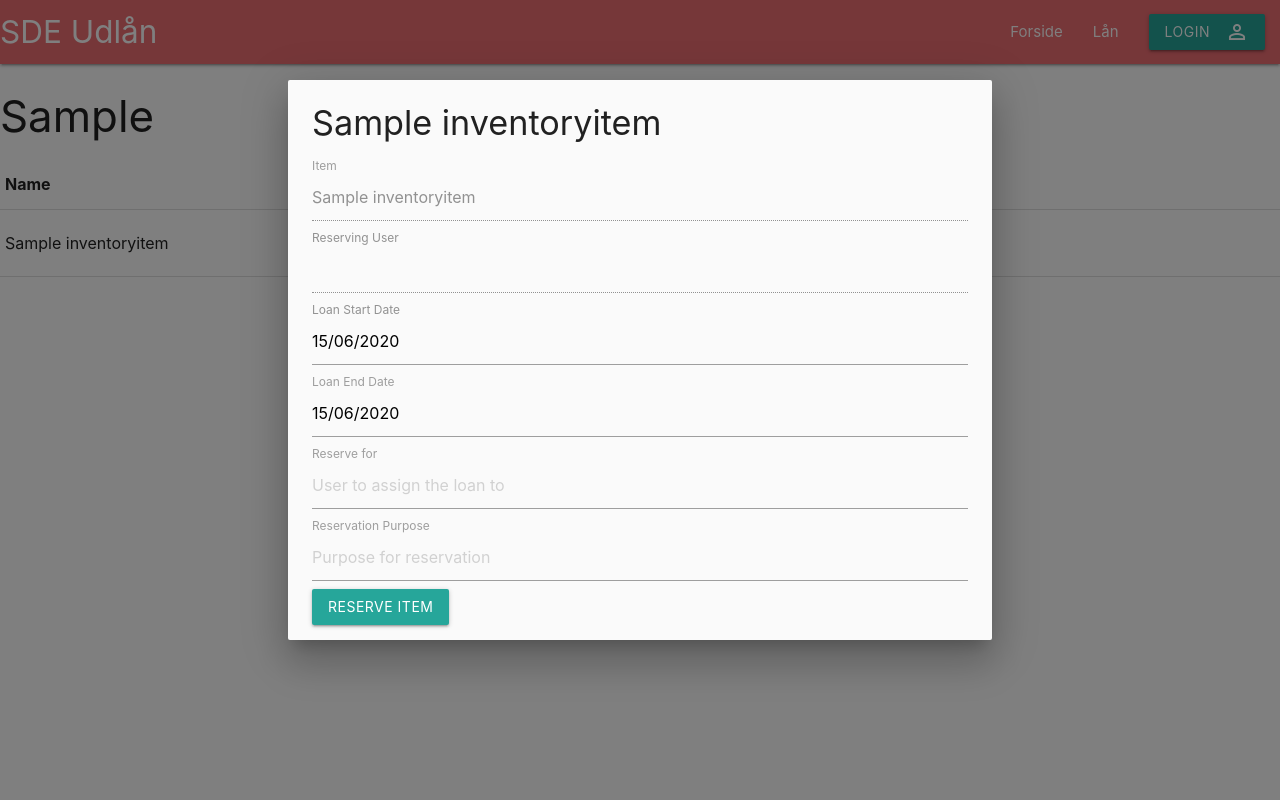
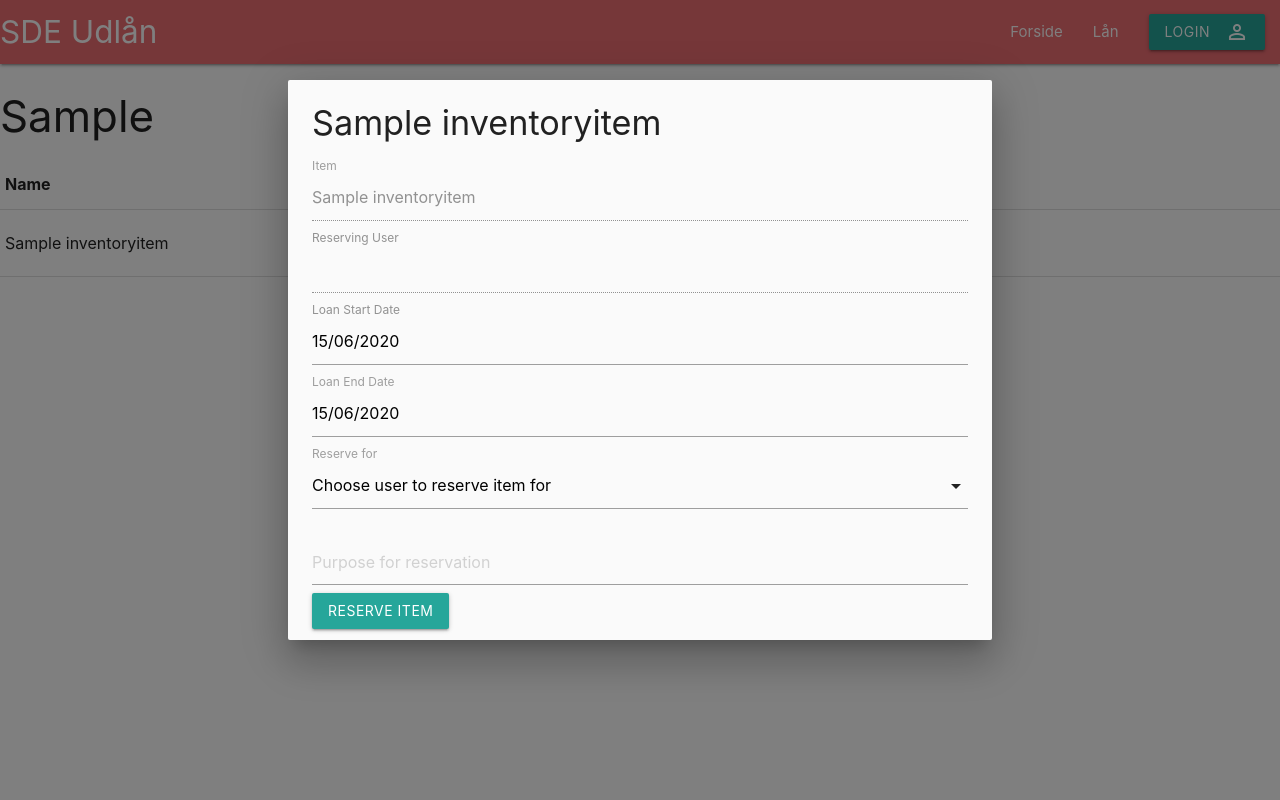
Before and after one commit to bULLETHELL/sde-datacenter-leasing-system, a Django app: page /reserve/ in a window 1280 px wide, after a click on "RESERVE ITEM". Run offline with Django 3.2, Linux system fonts and the light colour scheme; tables that the repository leaves empty hold one stand-in row (values such as "Sample post").

Commit message:
Select in reservation

```diff
--- a/mysite/main/templates/main/lease.html
+++ b/mysite/main/templates/main/lease.html
@@ -23,7 +23,6 @@
                 {% if itemType == ESXI %}
                 <!-- Modal Trigger -->
                 <td><button data-target="#{{item.id}} + VM" class="btn modal-trigger">VM's</button></td>
-
                 <!-- Modal Structure -->
                 <div id="{{item.id}} + VM" class="modal">
                     <div class="modal-content">
--- a/mysite/main/templates/main/reservation.html
+++ b/mysite/main/templates/main/reservation.html
@@ -42,19 +42,24 @@
             <div id="{{item.itemName}}{{item.id}}" class="modal">
                 <div class="modal-content">
                     <h4>{{item.itemName}}</h4>
-                    <form method="POST" action="/reservation_request/">
+                    <form method="POST" action="/reservation_request/" id="reserveForm">
                         {% csrf_token %}
                         <input type="hidden" name="itemID" value="{{item.id}}">
                         <label>Item</label><br>
                         <input type="text" name="itemName" value="{{item.itemName}}" readonly="readonly">
                         <label>Reserving User</label><br>
-                        <input type="text" name="reservingUser" value="{{user.username}}" readonly="readonly">
+                        <input type="text" name="reservingUser" value="{{curUser.username}}" readonly="readonly">
                         <label>Loan Start Date</label><br>
                         <input type="text" class="datepicker" name="reservationStartDate" value="{{datetoday}}">
                         <label>Loan End Date</label><br>
                         <input type="text" class="datepicker" name="reservationEndDate" value="{{datetoday}}">
                         <label>Reserve for</label><br>
-                        <input type="text" name="reservedFor" placeholder="User to assign the loan to">
+                        <select class="input-field col s12" name="reservedFor" form="reserveForm">
+                            <option value="" disabled selected>Choose user to reserve item for</option>
+                            {% for user in users %}
+                            <option value="{{user.username}}">{{user.username}}</option>
+                            {% endfor %}
+                        </select>
                         <label>Reservation Purpose</label><br>
                         <input type="text" name="reservationPurpose" placeholder="Purpose for reservation">
                         <button class="btn waves-effect waves-light" type="submit">Reserve Item</button>
@@ -63,7 +68,10 @@
             </div>
             <!-- Modal trigger -->
             <script>$(document).ready(function(){$('.modal').modal();});</script>
+            <!-- Date Picker -->
             <script>$(document).ready(function(){$('.datepicker').datepicker({format: 'dd/mm/yyyy'});});</script>
+            <!-- Select -->
+            <script>$(document).ready(function(){$('select').formSelect();});</script>
         </tr>
         {% endif %}
         {% endfor %}
--- a/mysite/main/views.py
+++ b/mysite/main/views.py
@@ -65,7 +65,7 @@ def reserve(request):
                   template_name='main/reservation.html',
                   context={'loginForm': LoginForm, 'inventoryItems': InventoryItem.objects.all,
                            'inventoryItemTypes': InventoryItemType.objects.all, 'loans': Loan.objects.all,
-                           'leaseForm': LeaseForm, 'datetoday': todayFormatted, 'user': request.user, 'users' : User.objects.all})
+                           'leaseForm': LeaseForm, 'datetoday': todayFormatted, 'curUser': request.user, 'users' : User.objects.all})
 
 
 def reserve_request(request):
```
